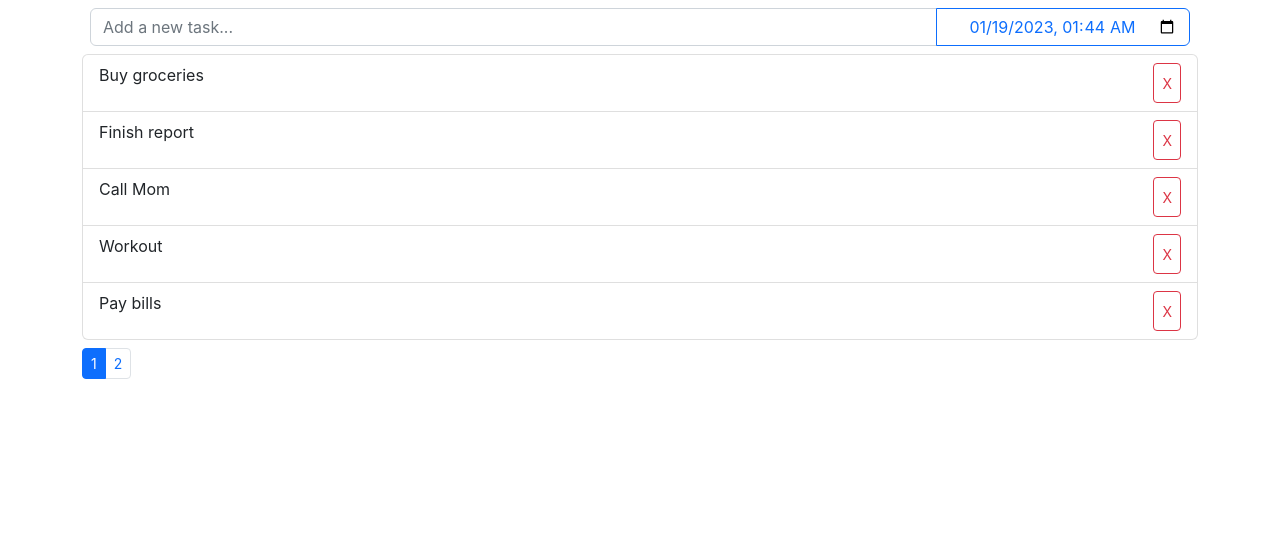
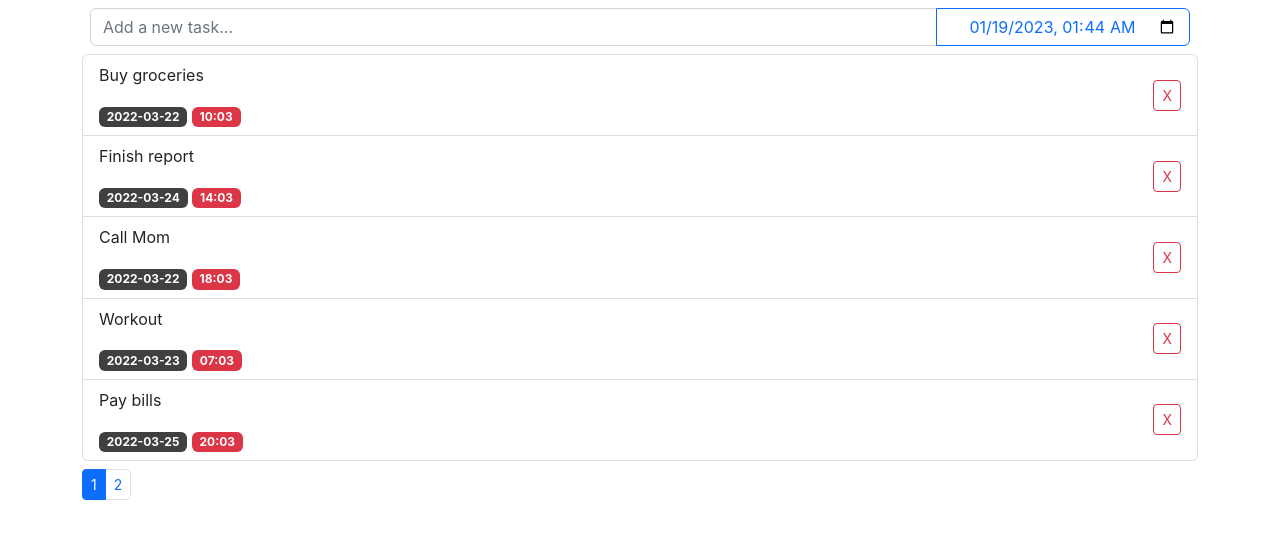
Before and after one commit to BasheerRajeh/simple-todo-list, a React (Create React App) app: page / in a window 1280 px wide. Shown: the top 538 px of the page. Built offline with nearby package versions, Linux system fonts and the light colour scheme.

Commit message:
Edit fake todolist and display time on Todo.

```diff
--- a/src/components/AddTodo.jsx
+++ b/src/components/AddTodo.jsx
@@ -1,17 +1,23 @@
-import moment from 'moment';
+import moment from "moment";
 import { useState } from "react";
 import GroupInput from "./common/GroupInput";
+
+const DATE_TIME_FORMAT = 'yyyy-MM-DDThh:mm';
 
 const AddTodo = (props) => {
     const { onAdd } = props;
     const [task, setTask] = useState("");
-    const [dueDate, setDueDate] = useState(moment().format('YYYY-MM-DDTHH:mm'));
+    const [dueDate, setDueDate] = useState(moment().format(DATE_TIME_FORMAT));
 
+    console.log(dueDate);
     const handleAdd = () => {
-        const todo = { task: task };
+        const todo = {
+            task: task,
+            dueDate: dueDate,
+        };
         onAdd(todo);
         setTask("");
-        setDueDate(moment().format('YYYY-MM-DDTHH:mm'));
+        setDueDate(moment().format(DATE_TIME_FORMAT));
     };
 
     const inputs = [
--- a/src/components/Todo.jsx
+++ b/src/components/Todo.jsx
@@ -1,9 +1,16 @@
+import moment from "moment/moment";
 const Todo = (props) => {
     const { item, onDelete } = props;
     return (
         <div className="row d-flex justify-content-between align-content-center">
-            <p className="col">{item.task}</p>
-            <div className="col d-flex justify-content-end">
+            <div className="col">
+                <div className="d-flex align-content-start">
+                    <p >{item.task}</p>
+                </div>
+                <span className="badge bg-black bg-opacity-75">{moment(item.dueDate).format('yyyy-MM-DD')}</span>&nbsp;
+                <span className="badge bg-danger ">{moment(item.dueDate).format('HH:MM')}</span>
+            </div>
+            <div className="col d-flex align-self-center justify-content-end">
                 <button
                     onClick={() => onDelete(item)}
                     className="btn btn-outline-danger btn-sm"
--- a/src/components/TodoList.jsx
+++ b/src/components/TodoList.jsx
@@ -7,16 +7,16 @@ import paginate from "./utils/paginate";
 
 const TodoList = () => {
     const [allTodos, setAllTodos] = useState([
-        { id: 1, task: "Buy groceries" },
-        { id: 2, task: "Finish report" },
-        { id: 3, task: "Call Mom" },
-        { id: 4, task: "Workout" },
-        { id: 5, task: "Pay bills" },
-        { id: 6, task: "Book dentist appointment" },
-        { id: 7, task: "Watch movie" },
-        { id: 8, task: "Read for an hour" },
-        { id: 9, task: "Plan weekend trip" },
-        { id: 10, task: "Organize closet" },
+        { id: 1, task: "Buy groceries", dueDate: "2022-03-22T10:00" },
+        { id: 2, task: "Finish report", dueDate: "2022-03-24T14:00" },
+        { id: 3, task: "Call Mom", dueDate: "2022-03-22T18:00" },
+        { id: 4, task: "Workout", dueDate: "2022-03-23T07:00" },
+        { id: 5, task: "Pay bills", dueDate: "2022-03-25T20:00" },
+        { id: 6, task: "Book dentist appointment", dueDate: "2022-03-26T09:00" },
+        { id: 7, task: "Watch movie", dueDate: "2022-03-22T19:00" },
+        { id: 8, task: "Read for an hour", dueDate: "2022-03-22T20:00" },
+        { id: 9, task: "Plan weekend trip", dueDate: "2022-03-24T10:00" },
+        { id: 10, task: "Organize closet", dueDate: "2022-03-23T15:00" },
     ]);
 
     const [pageSize] = useState(5);
```
